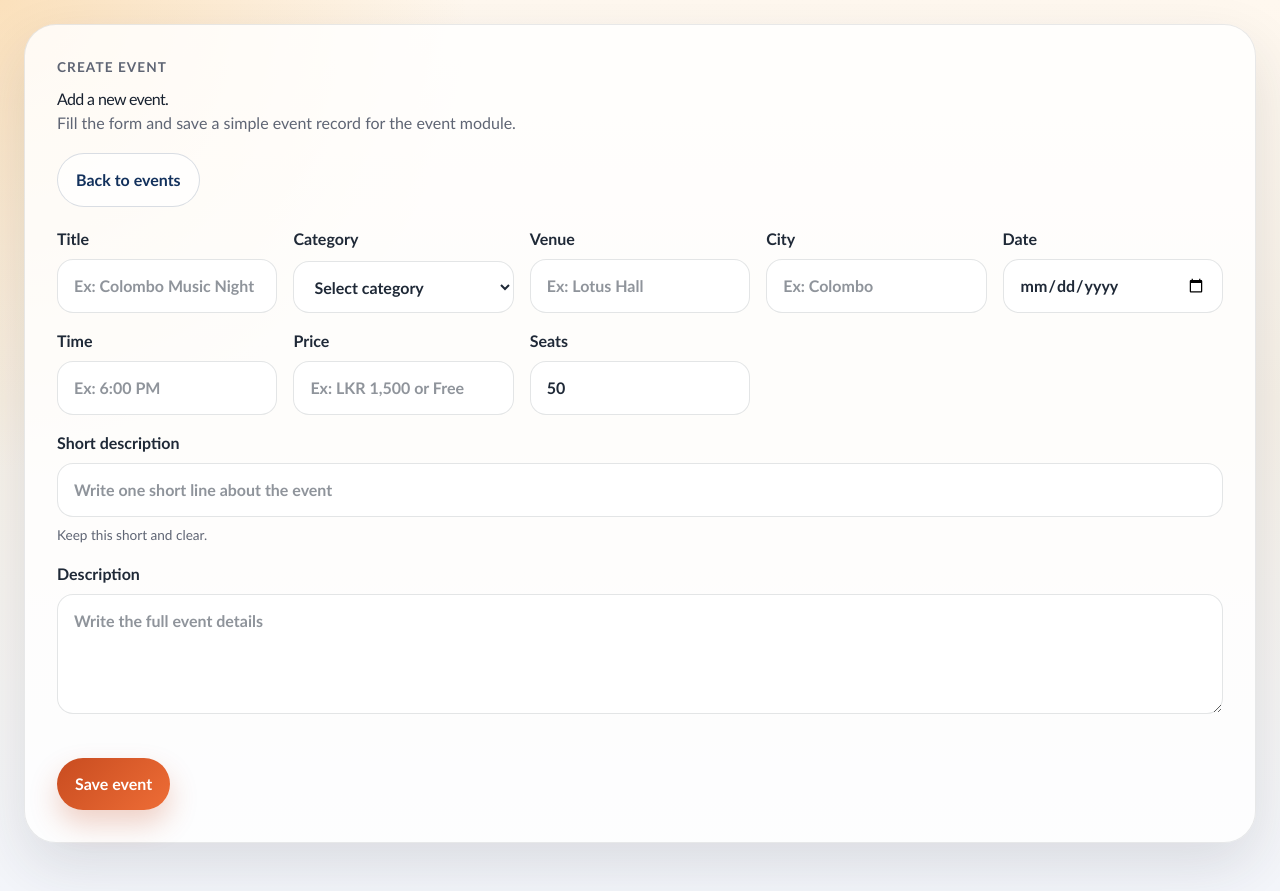
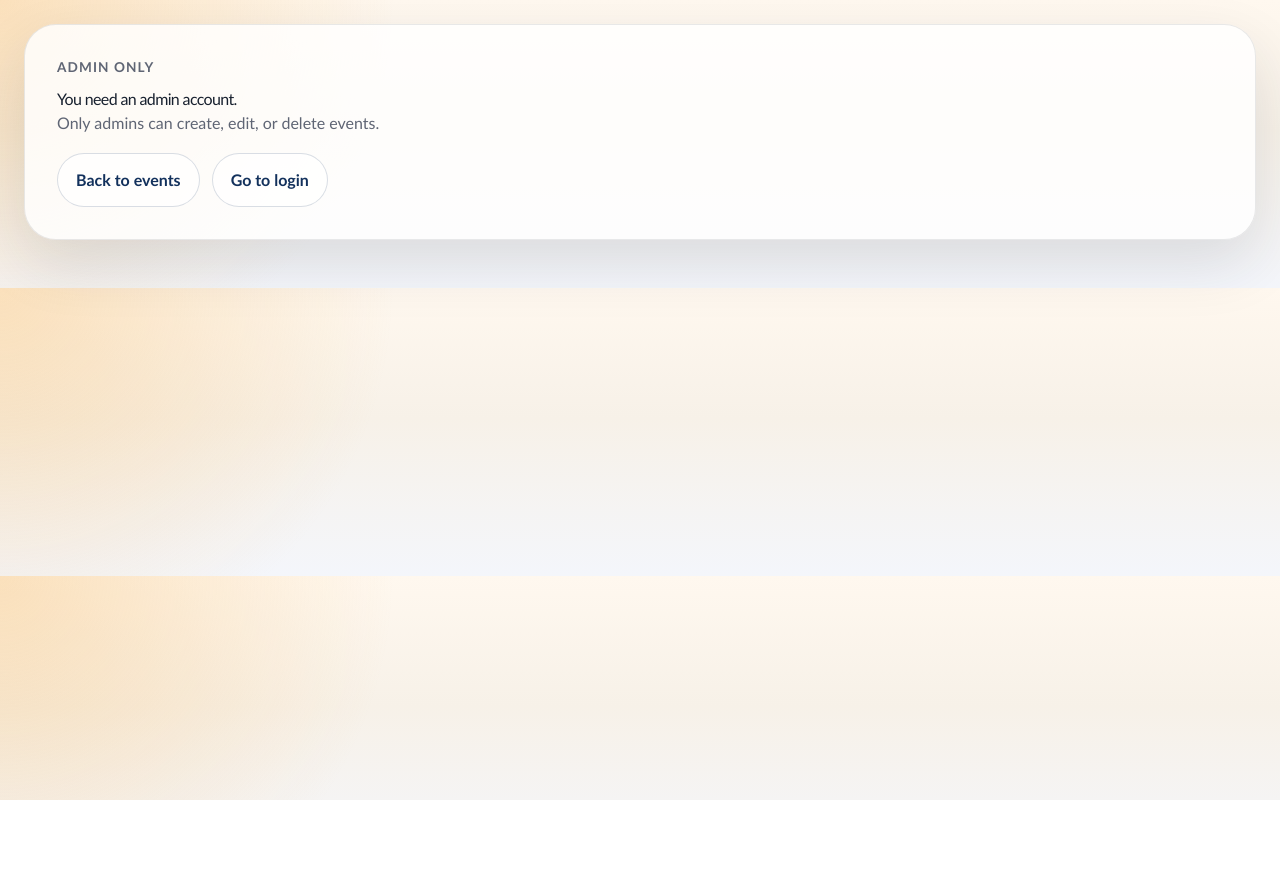
Before and after one commit to ashan280/event-booking, a React (Vite) app in the folder frontend/: page /events/create in a window 1280 px wide. After the commit the page ends 800 px from the top, so only its background shows below. Built offline with nearby package versions, Linux system fonts and the light colour scheme.

Commit message:
protect event pages

```diff
--- a/frontend/src/lib/api.js
+++ b/frontend/src/lib/api.js
@@ -1,9 +1,13 @@
+import { getAuth } from "./auth";
+
 const API_BASE_URL = "http://localhost:8080";
 
 export async function apiRequest(path, options = {}) {
+  const auth = getAuth();
   const response = await fetch(`${API_BASE_URL}${path}`, {
     headers: {
       "Content-Type": "application/json",
+      ...(options.auth ? { Authorization: `Bearer ${auth?.token || ""}` } : {}),
       ...(options.headers || {})
     },
     ...options
--- a/frontend/src/lib/auth.js
+++ b/frontend/src/lib/auth.js
@@ -22,3 +22,7 @@ export function getAuth() {
 export function clearAuth() {
   localStorage.removeItem(AUTH_KEY);
 }
+
+export function isAdmin(authData = getAuth()) {
+  return authData?.role === "ADMIN";
+}
--- a/frontend/src/pages/events/CreateEventPage.jsx
+++ b/frontend/src/pages/events/CreateEventPage.jsx
@@ -1,11 +1,13 @@
 import { useState } from "react";
 import { Link, useNavigate } from "react-router-dom";
+import { getAuth, isAdmin } from "../../lib/auth";
 import { apiRequest } from "../../lib/api";
 
 const categoryOptions = ["Music", "Business", "Food & Drink", "Workshops", "Sports"];
 
 function CreateEventPage() {
   const navigate = useNavigate();
+  const auth = getAuth();
   const [formData, setFormData] = useState({
     title: "",
     category: "",
@@ -72,6 +74,7 @@ function CreateEventPage() {
     try {
       const data = await apiRequest("/api/events", {
         method: "POST",
+        auth: true,
         body: JSON.stringify({
           ...formData,
           availableSeats: Number(formData.availableSeats)
@@ -84,6 +87,28 @@ function CreateEventPage() {
     } finally {
       setIsSaving(false);
     }
+  }
+
+  if (!isAdmin(auth)) {
+    return (
+      <main className="home-page">
+        <div className="page-shell">
+          <section className="simple-panel">
+            <p className="section-tag">Admin only</p>
+            <h1>You need an admin account.</h1>
+            <p>Only admins can create, edit, or delete events.</p>
+            <div className="auth-link-list">
+              <Link className="ghost-link" to="/events">
+                Back to events
+              </Link>
+              <Link className="ghost-link" to="/auth/login">
+                Go to login
+              </Link>
+            </div>
+          </section>
+        </div>
+      </main>
+    );
   }
 
   return (
--- a/frontend/src/pages/events/EditEventPage.jsx
+++ b/frontend/src/pages/events/EditEventPage.jsx
@@ -1,11 +1,13 @@
 import { useEffect, useState } from "react";
 import { Link, useNavigate, useParams } from "react-router-dom";
+import { getAuth, isAdmin } from "../../lib/auth";
 import { apiRequest } from "../../lib/api";
 
 const categoryOptions = ["Music", "Business", "Food & Drink", "Workshops", "Sports"];
 
 function EditEventPage() {
   const navigate = useNavigate();
+  const auth = getAuth();
   const { eventId } = useParams();
   const [formData, setFormData] = useState({
     title: "",
@@ -103,6 +105,7 @@ function EditEventPage() {
     try {
       await apiRequest(`/api/events/${eventId}`, {
         method: "PUT",
+        auth: true,
         body: JSON.stringify({
           ...formData,
           availableSeats: Number(formData.availableSeats)
@@ -115,6 +118,28 @@ function EditEventPage() {
     } finally {
       setIsSaving(false);
     }
+  }
+
+  if (!isAdmin(auth)) {
+    return (
+      <main className="home-page">
+        <div className="page-shell">
+          <section className="simple-panel">
+            <p className="section-tag">Admin only</p>
+            <h1>You need an admin account.</h1>
+            <p>Only admins can update event records.</p>
+            <div className="auth-link-list">
+              <Link className="ghost-link" to="/events">
+                Back to events
+              </Link>
+              <Link className="ghost-link" to="/auth/login">
+                Go to login
+              </Link>
+            </div>
+          </section>
+        </div>
+      </main>
+    );
   }
 
   return (
--- a/frontend/src/pages/events/EventDetailsPage.jsx
+++ b/frontend/src/pages/events/EventDetailsPage.jsx
@@ -1,5 +1,6 @@
 import { useEffect, useState } from "react";
 import { Link, useNavigate, useParams } from "react-router-dom";
+import { getAuth, isAdmin } from "../../lib/auth";
 import { apiRequest } from "../../lib/api";
 
 function getEventTheme(category) {
@@ -8,6 +9,8 @@ function getEventTheme(category) {
 
 function EventDetailsPage() {
   const navigate = useNavigate();
+  const auth = getAuth();
+  const canManageEvents = isAdmin(auth);
   const { eventId } = useParams();
   const [event, setEvent] = useState(null);
   const [isLoading, setIsLoading] = useState(true);
@@ -44,7 +47,8 @@ function EventDetailsPage() {
 
     try {
       await apiRequest(`/api/events/${eventId}`, {
-        method: "DELETE"
+        method: "DELETE",
+        auth: true
       });
 
       navigate("/events");
@@ -62,10 +66,12 @@ function EventDetailsPage() {
             <Link className="ghost-link" to="/events">
               Back to events
             </Link>
+            {canManageEvents ? (
               <Link className="ghost-link" to="/events/create">
                 Add event
               </Link>
-            {event ? (
+            ) : null}
+            {event && canManageEvents ? (
               <Link className="ghost-link" to={`/events/${event.id}/edit`}>
                 Edit event
               </Link>
@@ -113,6 +119,7 @@ function EventDetailsPage() {
                   </Link>
                 </div>
 
+                {canManageEvents ? (
                   <div className="event-details-box">
                     <h2>Manage event</h2>
                     <p>You can edit this event or remove it from the event list.</p>
@@ -130,6 +137,12 @@ function EventDetailsPage() {
                       </button>
                     </div>
                   </div>
+                ) : (
+                  <div className="event-details-box">
+                    <h2>Manage event</h2>
+                    <p>Only admins can change event records. You can still view details and continue to booking.</p>
+                  </div>
+                )}
               </aside>
             </div>
           ) : null}
```
Lines whose indentation alone changed are shown as unchanged.
